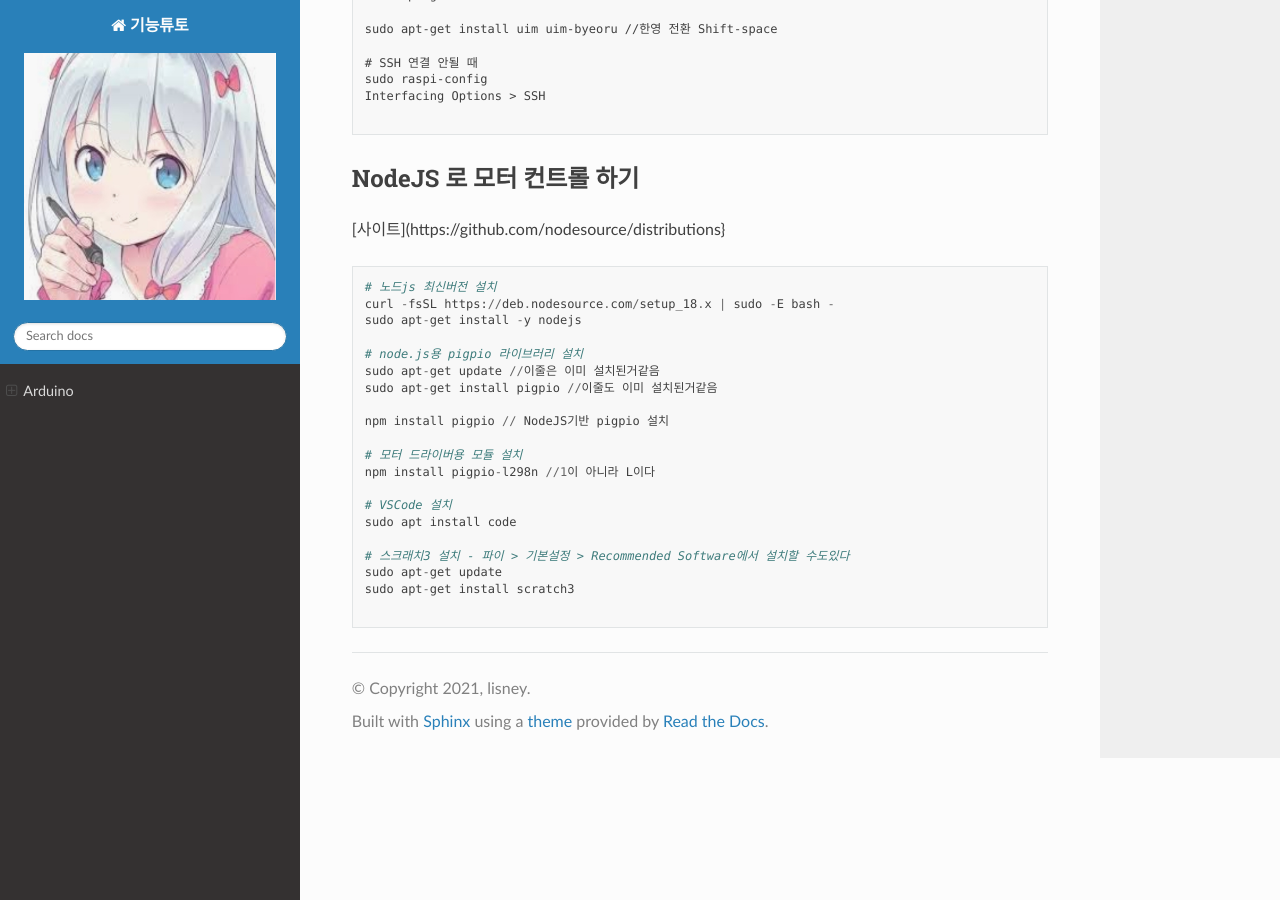
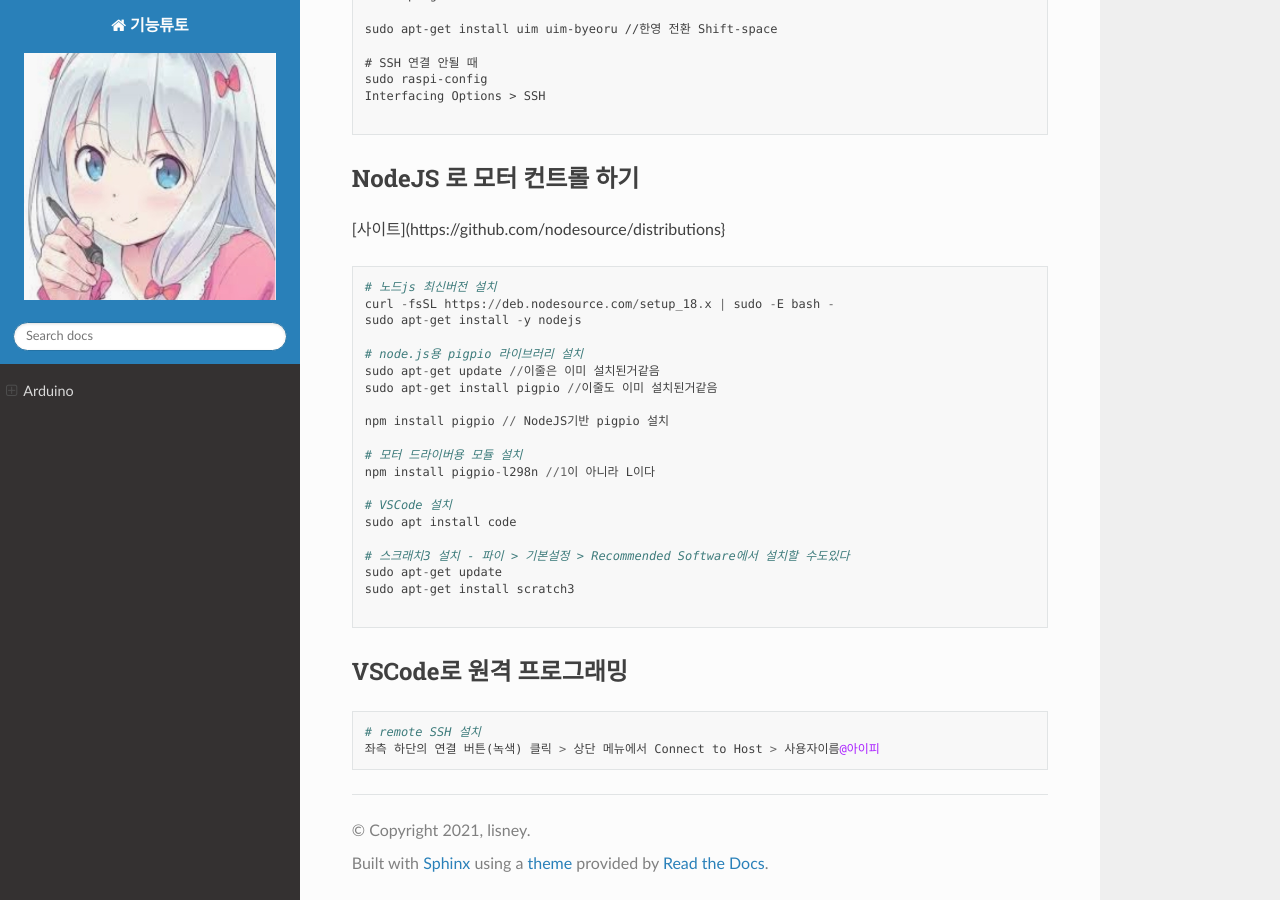
Before and after one commit to lisney/RTD, a Sphinx documentation site: the page built from docs/source/new/Arduino.md, in a window 1280 px wide and 900 px high, scrolled down 6557 px. Built offline with Sphinx 7.4.7 and the Read the Docs theme 2.0.0, drawn with Linux system fonts in a browser that asks for light colours; pages that are not in the unit, such as notebooks, are missing from menus.

Commit message:
Update Arduino.md

````diff
--- a/docs/source/new/Arduino.md
+++ b/docs/source/new/Arduino.md
@@ -159,3 +159,12 @@ sudo apt-get update
 sudo apt-get install scratch3
 
 ```
+
+
+VSCode로 원격 프로그래밍
+------------------------
+
+```
+# remote SSH 설치
+좌측 하단의 연결 버튼(녹색) 클릭 > 상단 메뉴에서 Connect to Host > 사용자이름@아이피
+```
````
